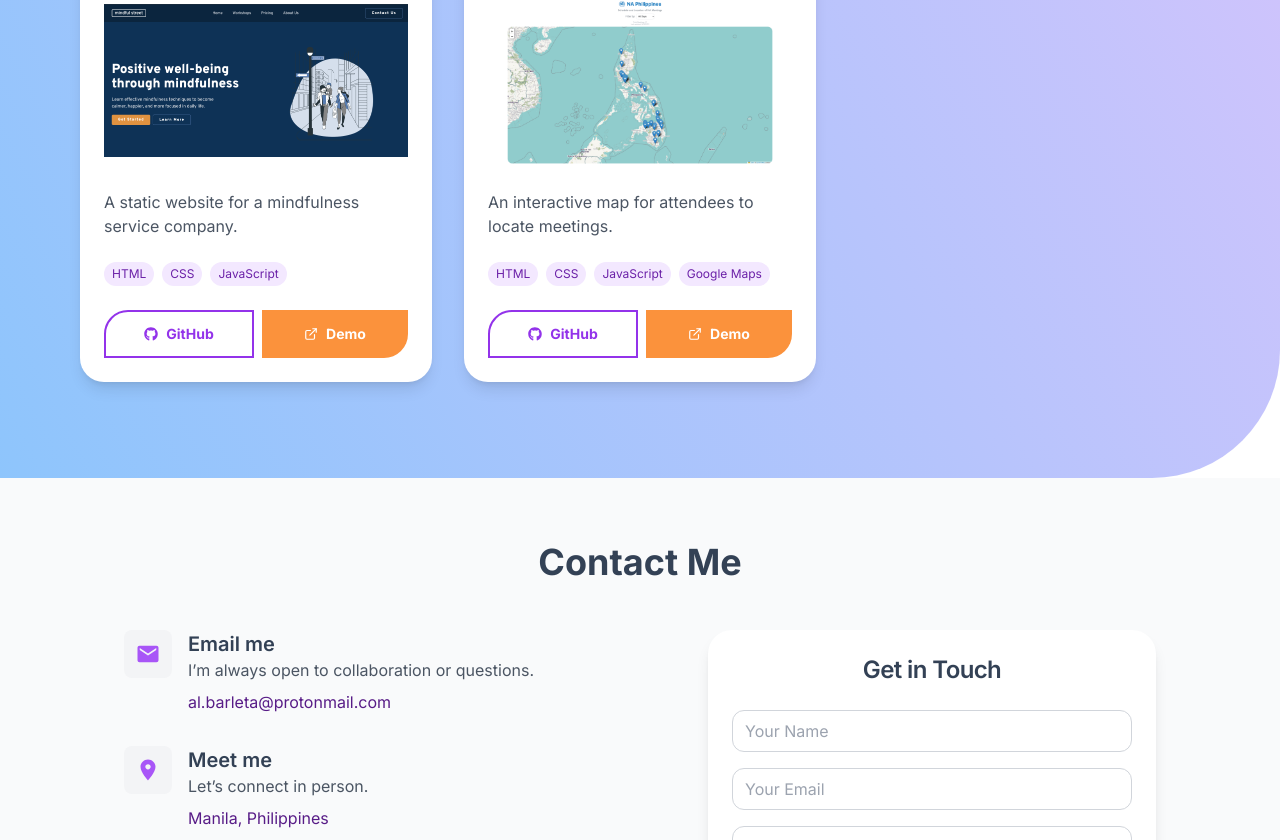
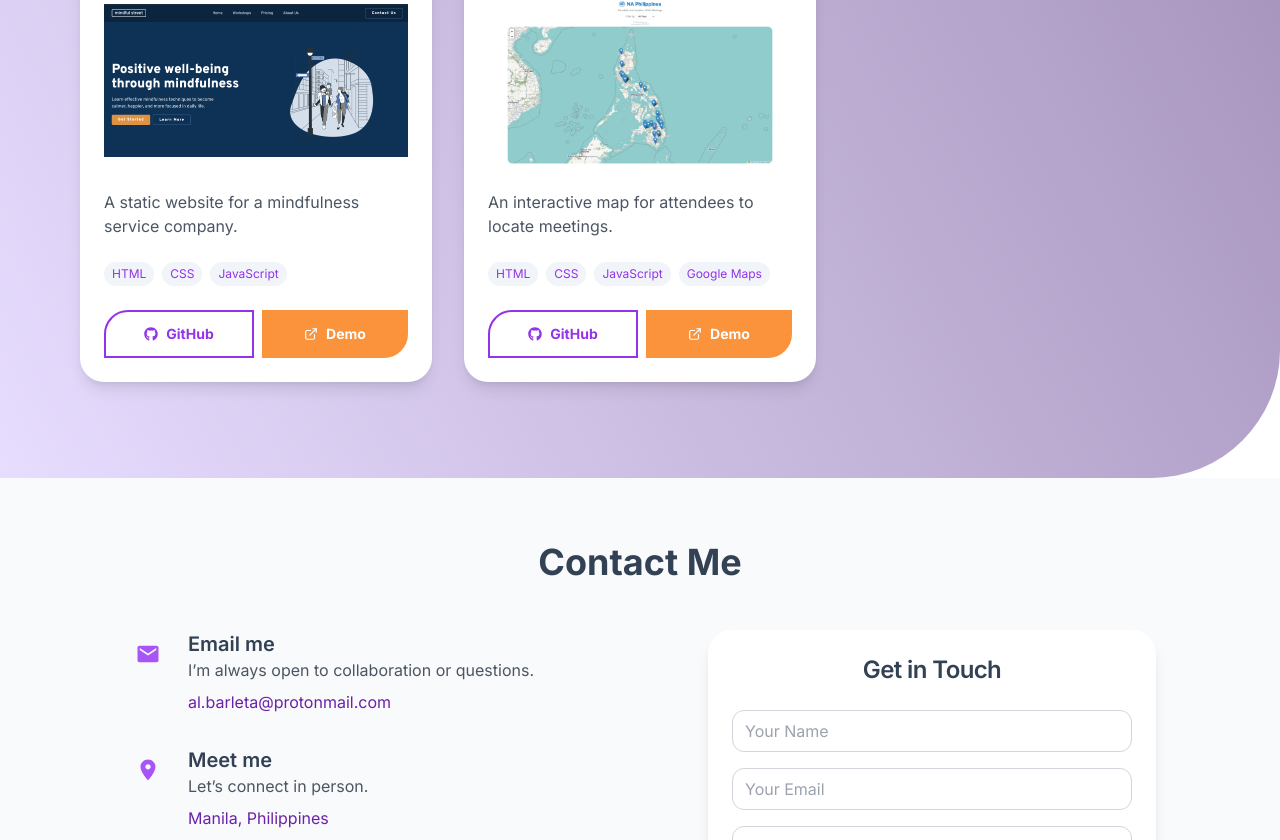
Before and after one commit to albarleta/albarleta, a React (Vite) app: page / in a window 1280 px wide. Shown: the part 1960-2800 px from the top of the page. Built offline with nearby package versions, Linux system fonts and the light colour scheme.

Commit message:
fix: change colors

```diff
--- a/src/components/Contact.jsx
+++ b/src/components/Contact.jsx
@@ -69,9 +69,8 @@ export default function Contact() {
         <div className="grid grid-cols-1 lg:grid-cols-2 gap-12 items-start">
           {/* Contact Information */}
           <div className="space-y-8 max-w-md mx-auto lg:pr-8">
-            {/* Chat to us */}
             <div className="flex items-start space-x-4">
-              <div className="flex-shrink-0 flex h-12 w-12 items-center justify-center rounded-lg bg-gray-100">
+              <div className="flex-shrink-0 flex h-12 w-12 items-center justify-center rounded-lg">
                 <IoMdMail className="h-6 w-6 text-purple-500" />
               </div>
               <div>
@@ -82,17 +81,16 @@ export default function Contact() {
                   I’m always open to collaboration or questions.
                 </p>
                 <a
-                  href="mailto:hi@untitledui.com"
-                  className="text-purple-900 hover:underline"
+                  href="mailto:al.barleta@protonmail.com"
+                  className="text-purple-800 hover:underline"
                 >
                   al.barleta@protonmail.com
                 </a>
               </div>
             </div>
 
-            {/* Visit us */}
             <div className="flex items-start space-x-4">
-              <div className="flex-shrink-0 flex h-12 w-12 items-center justify-center rounded-lg bg-gray-100">
+              <div className="flex-shrink-0 flex h-12 w-12 items-center justify-center rounded-lg">
                 <IoMdPin className="h-6 w-6 text-purple-500" />
               </div>
               <div>
@@ -100,13 +98,12 @@ export default function Contact() {
                   Meet me
                 </h3>
                 <p className="text-gray-600 mb-2">Let’s connect in person.</p>
-                <p className="text-purple-900">Manila, Philippines</p>
+                <p className="text-purple-800">Manila, Philippines</p>
               </div>
             </div>
 
-            {/* Call us */}
             <div className="flex items-start space-x-4">
-              <div className="flex-shrink-0 flex h-12 w-12 items-center justify-center rounded-lg bg-gray-100">
+              <div className="flex-shrink-0 flex h-12 w-12 items-center justify-center rounded-lg">
                 <FaPhone className="h-6 w-6 text-purple-500" />
               </div>
               <div>
@@ -119,7 +116,7 @@ export default function Contact() {
                 </p>
                 <a
                   href="tel:+639164890881"
-                  className="text-purple-900 hover:underline"
+                  className="text-purple-800 hover:underline"
                 >
                   +63 916 489-0881
                 </a>
--- a/src/components/Footer.jsx
+++ b/src/components/Footer.jsx
@@ -1,7 +1,7 @@
 export default function Footer() {
   return (
-    <footer className="w-full bg-purple-950 py-4 px-6">
-      <p className="text-purple-300 text-sm">
+    <footer className="w-full bg-[#180E2A] py-4 px-6 text-center">
+      <p className="text-[#6B5C77] text-sm">
         Al Barleta {new Date().getFullYear()}
       </p>
     </footer>
--- a/src/components/Hero.jsx
+++ b/src/components/Hero.jsx
@@ -52,7 +52,7 @@ export default function Hero() {
 
   return (
     <div className="relative">
-      <div className="bg-gradient-to-r from-purple-950 to-purple-800 min-h-[70vh] flex items-center pt-32 sm:pt-16 md:pt-28 rounded-br-[8rem]">
+      <div className="bg-gradient-to-r from-purple-900 to-purple-950 min-h-[70vh] flex items-center pt-32 sm:pt-16 md:pt-28 rounded-br-[8rem]">
         <div className="container mx-auto grid md:grid-cols-2 gap-4 items-center px-4">
           <div className="text-center md:text-left max-w-lg mx-auto">
             <h1 className="text-white text-4xl sm:text-6xl md:text-8xl font-extrabold mb-2 break-words">
--- a/src/components/Projects.jsx
+++ b/src/components/Projects.jsx
@@ -71,10 +71,10 @@ export default function Projects() {
   return (
     <section
       id="projects"
-      className="pt-16 rounded-tr-[8rem]  rounded-br-[8rem]"
+      className="pt-16 rounded-tr-[8rem] rounded-br-[8rem]"
       style={{
-        backgroundColor: "#8EC5FC",
-        backgroundImage: "linear-gradient(62deg, #8EC5FC 0%, #E0C3FC 100%)",
+        backgroundColor: "#EAE1F1",
+        backgroundImage: "linear-gradient(62deg, #E7DDFF 0%, #9681AB 100%)",
       }}
     >
       <div className="container m-auto px-4 pb-24 max-w-6xl">
@@ -109,7 +109,7 @@ export default function Projects() {
                   {project.technologies.map((tech, techIndex) => (
                     <span
                       key={techIndex}
-                      className="bg-purple-100 text-purple-800 px-2 py-1 rounded-full text-xs"
+                      className="bg-slate-100 text-purple-600 px-2 py-1 rounded-full text-xs"
                     >
                       {tech}
                     </span>
```
